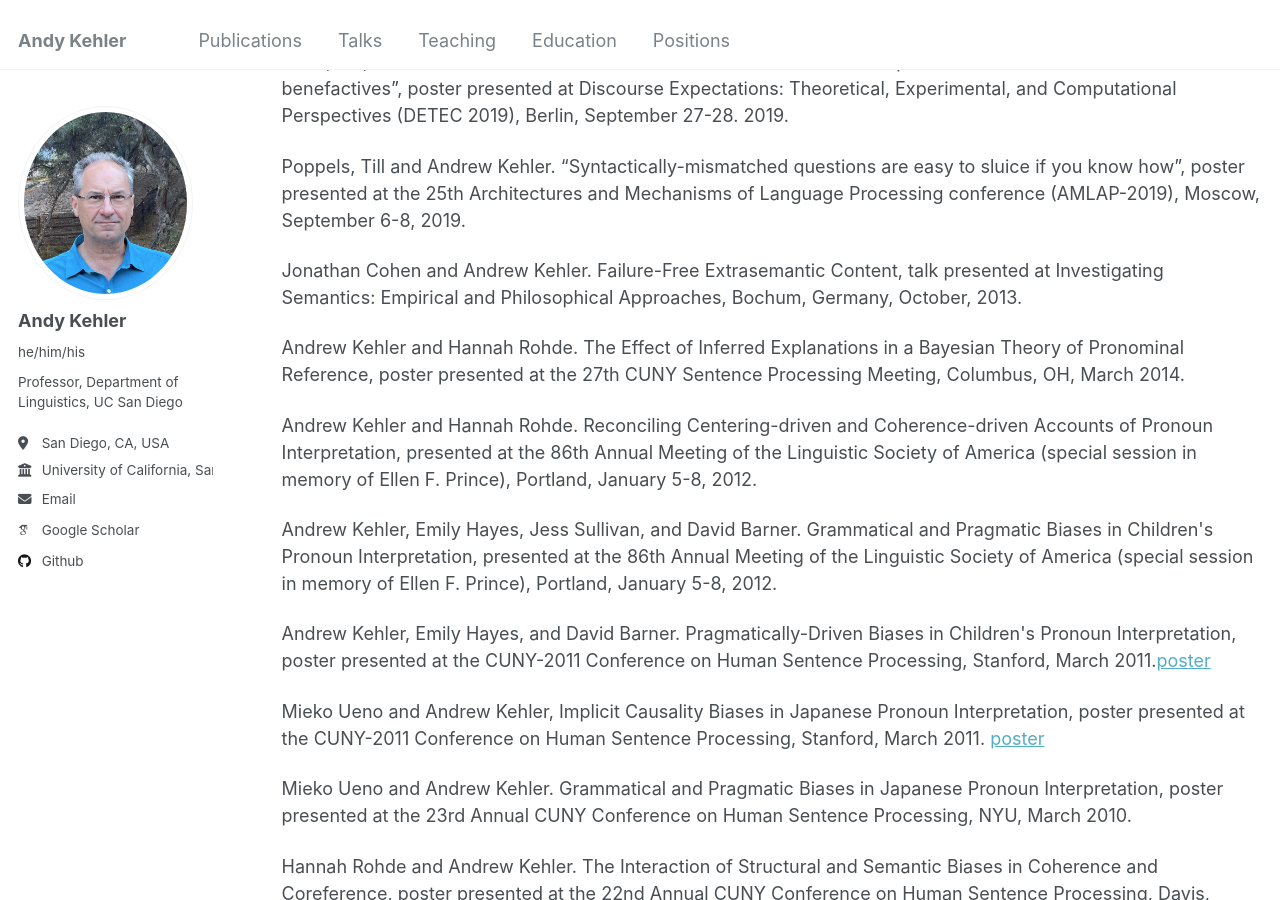
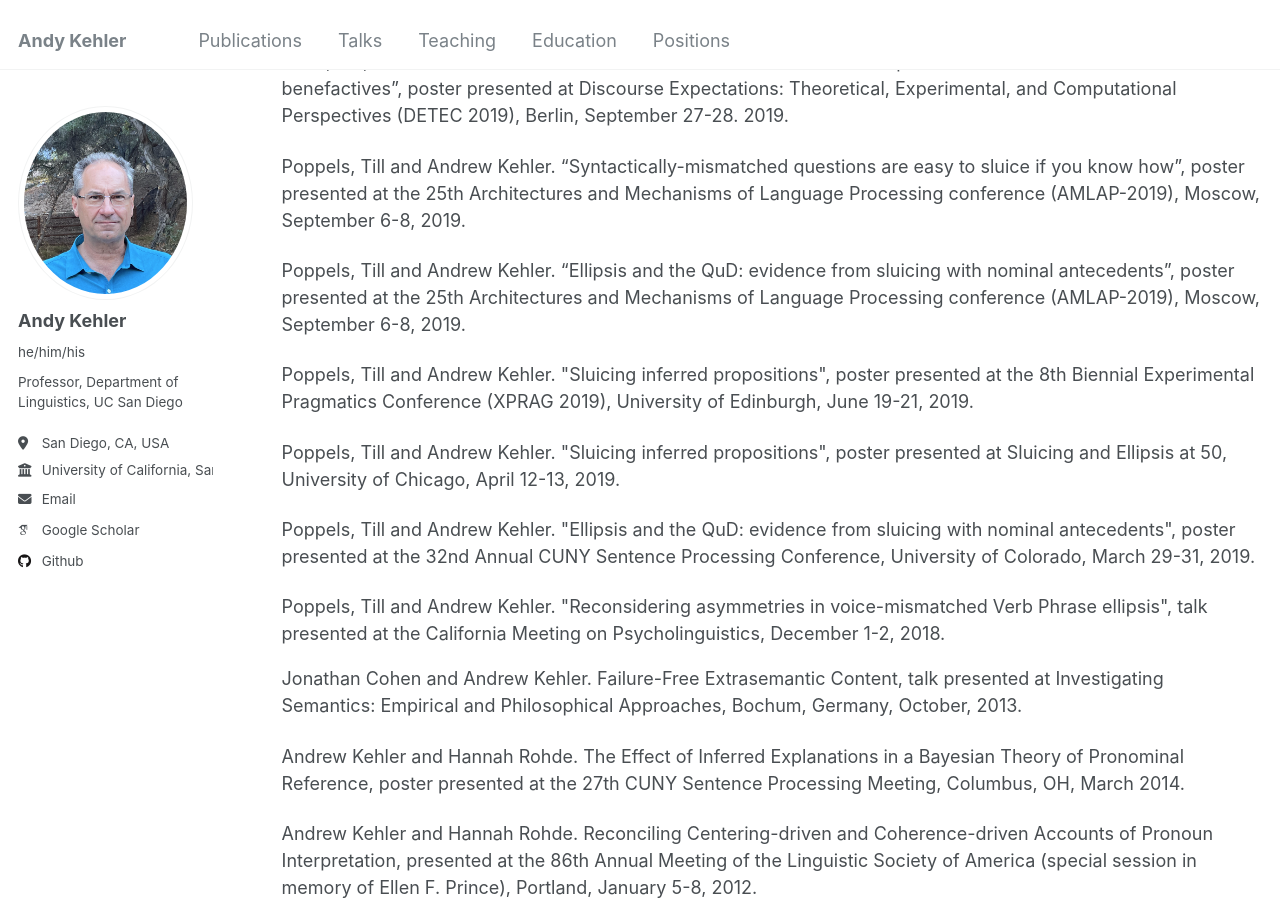
Before and after one commit to akehler/akehler.github.io, a Jekyll site: the page built from _pages/publications.html, in a window 1280 px wide and 900 px high, scrolled down 7972 px. Built offline with Jekyll 4.4.1, drawn with Linux system fonts in a browser that asks for light colours; some web fonts are replaced.

Commit message:
Update publications.html

```diff
--- a/_pages/publications.html
+++ b/_pages/publications.html
@@ -573,6 +573,27 @@ talk presented at Rational Approaches in Language Science (RAILS 2019), Saarbrü
 	presented at the 25th Architectures and Mechanisms of Language Processing
 	conference (AMLAP-2019), Moscow, September 6-8, 2019.   </p>
 
+<p></p>Poppels, Till and Andrew Kehler.  “Ellipsis and the QuD: evidence from sluicing with nominal antecedents”,
+poster presented at the 25th Architectures and Mechanisms of Language Processing conference (AMLAP-2019), Moscow, September 6-8, 2019.
+
+<p></p>Poppels, Till and Andrew Kehler. "Sluicing inferred propositions", poster presented at the 8th
+Biennial Experimental Pragmatics Conference (XPRAG 2019), University of Edinburgh, June 19-21, 2019.
+
+<p></p>Poppels, Till and Andrew Kehler. "Sluicing inferred propositions", poster presented at Sluicing and
+Ellipsis at 50, University of Chicago, April 12-13, 2019.
+
+<p></p>Poppels, Till and Andrew Kehler. "Ellipsis and the QuD: evidence from sluicing with nominal antecedents",
+poster presented at the 32nd Annual CUNY Sentence Processing Conference, University of Colorado, March 29-31, 2019.
+
+<p></p>Poppels, Till and Andrew Kehler. "Reconsidering asymmetries in voice-mismatched Verb Phrase ellipsis",
+talk presented at the California Meeting on Psycholinguistics, December 1-2, 2018.
+
+
+
+
+
+
+
 
 
 
```
